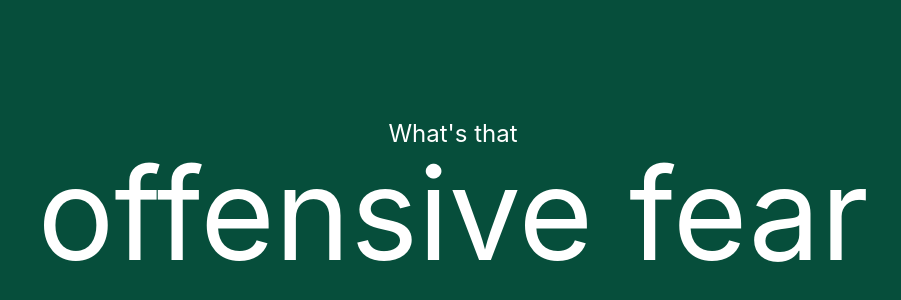
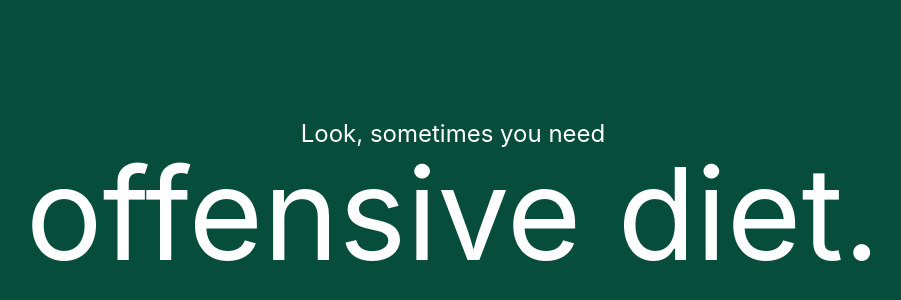
Before and after one commit to EmilyBonar/adjective-noun, a React (Create React App) app: page / in a window 1280 px wide. Shown: the part 202-502 px from the top of the page, without its empty margins (187-1088 px from the left). Built offline with nearby package versions, Linux system fonts and the light colour scheme.

Commit message:
Curated selections and added punctuation

```diff
--- a/src/App.js
+++ b/src/App.js
@@ -17,11 +17,17 @@ function App() {
 		"pink",
 	];
 	const introList = [
-		"Look at that",
-		"Oh, didn't you hear? She has a",
-		"Oh, didn't you hear? He has a",
-		"Oh, didn't you hear? They have a",
-		"What's that",
+		["Look at that", "!"],
+		["Oh, didn't you hear? She has a", "."],
+		["Oh, didn't you hear? He has a", "."],
+		["Oh, didn't you hear? They have a", "."],
+		["What's that", "?"],
+		["Wow, what a", "!"],
+		["Nothing beats a", "."],
+		["You've gotta try a", "!"],
+		["Don't worry, I have a", "!"],
+		["Not another", "!"],
+		["Look, sometimes you need", "."],
 	];
 	useEffect(() => {
 		setAdjective(
@@ -38,13 +44,14 @@ function App() {
 		>
 			<div className="w-5/6 m-auto">
 				<div className="text-2xl">
-					{intro}
+					{intro[0]}
 					{["a", "e", "i", "o", "u"].includes(adjective[0]) &&
-						intro[intro.length - 1] === "a" &&
+						intro[0][intro[0].length - 1] === "a" &&
 						"n"}
 				</div>
 				<div className="text-9xl">
 					{adjective} {noun}
+					{intro[1]}
 				</div>
 			</div>
 		</div>
--- a/src/data.js
+++ b/src/data.js
@@ -1147,7 +1147,6 @@ export const nounList = [
 	"it",
 	"can",
 	"will",
-	"if",
 	"one",
 	"many",
 	"most",
@@ -1171,7 +1170,6 @@ export const nounList = [
 	"human",
 	"local",
 	"general",
-	"she",
 	"specific",
 	"long",
 	"play",
```
Also changed, not shown: 1 other file (tests, documents, lock files or other folders).
